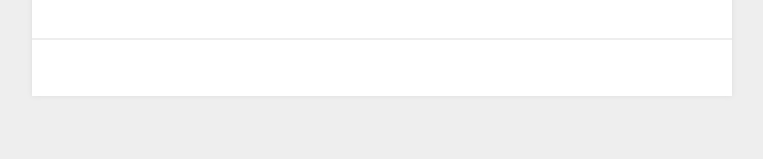
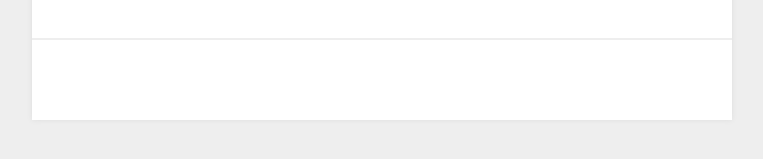
Before and after one commit to mileni67/To-Do-List-React, a React (Create React App) app: page / in a window 1280 px wide. Shown: the part 363-522 px from the top of the page, without its empty margins (258-1021 px from the left). Built offline with nearby package versions, Linux system fonts and the light colour scheme.

Commit message:
changes NameName for name

```diff
--- a/src/Tasks/index.js
+++ b/src/Tasks/index.js
@@ -2,7 +2,7 @@ import "./style.css"
 
 
 const Tasks = ({ tasks, hideDone, removeTask, toggleTaskDone }) => (
-    <ul classNameName="list">
+    <ul className="list">
         {tasks.map((task) => (
             <li
                 key={task.id}
```
